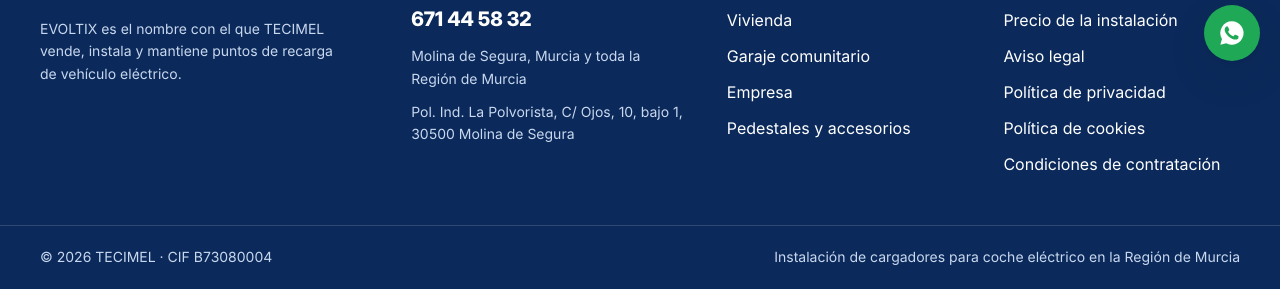
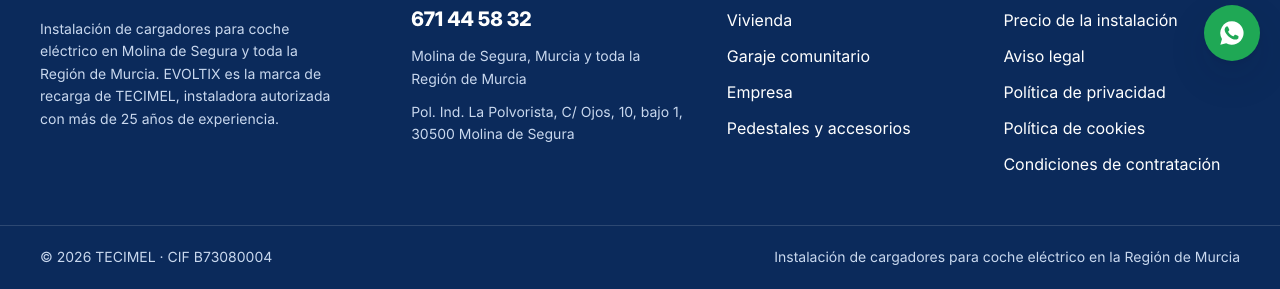
Before and after one commit to pbotiaortin-lang/evoltix-web, a plain HTML site: page 404.html in a window 1280 px wide. Shown: the part 719-1008 px from the top of the page. Drawn offline with Linux system fonts and the light colour scheme.

Commit message:
Pie: texto descriptivo útil también como resumen en Google
Co-Authored-By: Claude Opus 5.5 <noreply@anthropic.com>
Claude-Session: https://claude.ai/code/session_01Ndv2hfxn2vkadsvqk2FcHx

```diff
--- a/404.html
+++ b/404.html
@@ -95,7 +95,7 @@
   <div class="wrap">
     <div>
       <span class="logo-w"><img src="img/logo.png" alt="EVOLTIX by TECIMEL" width="110" height="34"></span>
-      <p>EVOLTIX es el nombre con el que TECIMEL vende, instala y mantiene puntos de recarga de vehículo eléctrico.</p>
+      <p>Instalación de cargadores para coche eléctrico en Molina de Segura y toda la Región de Murcia. EVOLTIX es la marca de recarga de TECIMEL, instaladora autorizada con más de 25 años de experiencia.</p>
     </div>
     <div><b>Contacto</b><ul><li><a data-email href="mailto:gestion@evoltixbytecimelgroup.com">gestion@evoltixbytecimelgroup.com</a></li><li data-tel-wrap><a class="ft-tel" data-tel href="tel:+34671445832">671 44 58 32</a></li><li data-zona style="color:var(--on-navy-muted);font-size:var(--fs-14)">Molina de Segura, Murcia y toda la Región de Murcia</li><li style="color:var(--on-navy-muted);font-size:var(--fs-14)">Pol. Ind. La Polvorista, C/ Ojos, 10, bajo 1, 30500 Molina de Segura</li></ul></div>
     <div><b>Catálogo</b><ul><li><a href="catalogo.html">Todos los cargadores</a></li><li><a href="catalogo.html#uso-domestico">Vivienda</a></li><li><a href="catalogo.html#uso-comunitario">Garaje comunitario</a></li><li><a href="catalogo.html#uso-empresa">Empresa</a></li><li><a href="catalogo.html#uso-accesorio">Pedestales y accesorios</a></li></ul></div>
```
Also changed, not shown: aviso-legal.html (+1 -1 lines), ayudas.html (+1 -1 lines), catalogo.html (+1 -1 lines), condiciones.html (+1 -1 lines), cookies.html (+1 -1 lines), garaje-comunitario.html (+1 -1 lines), index.html (+1 -1 lines), precio-instalacion-cargador.html (+1 -1 lines), privacidad.html (+1 -1 lines).
